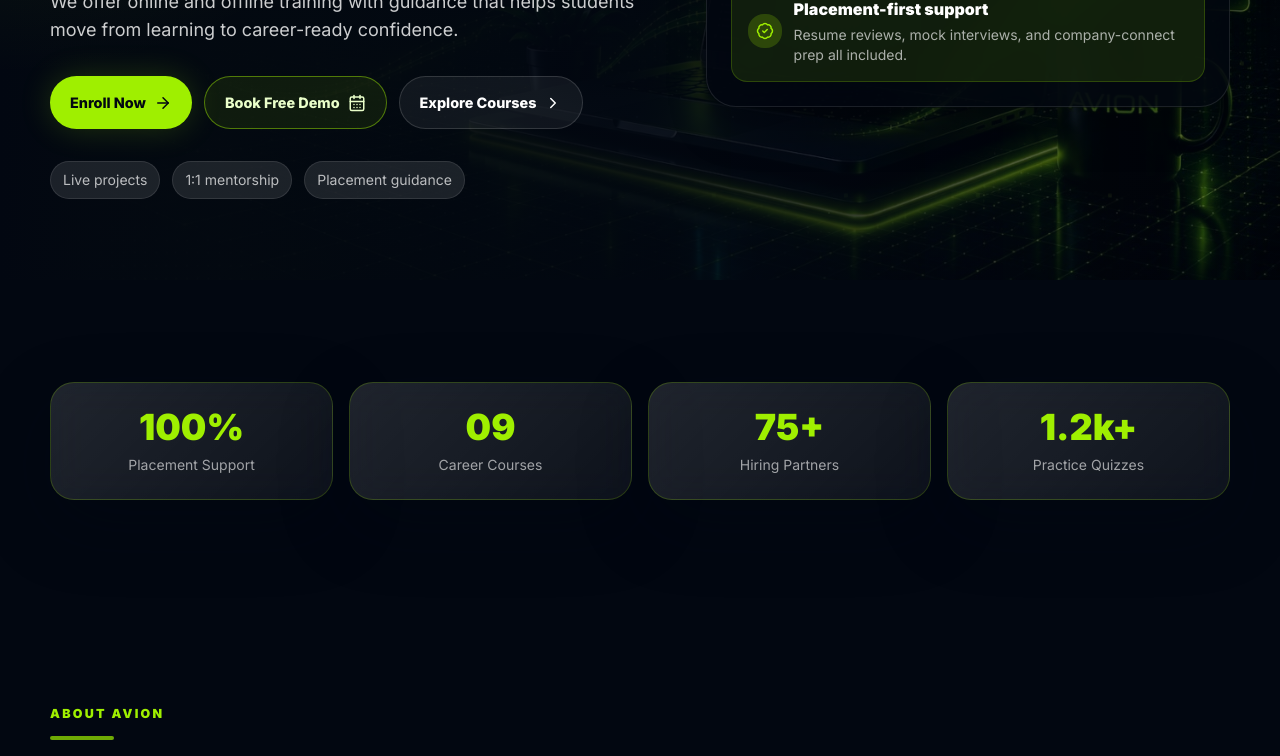
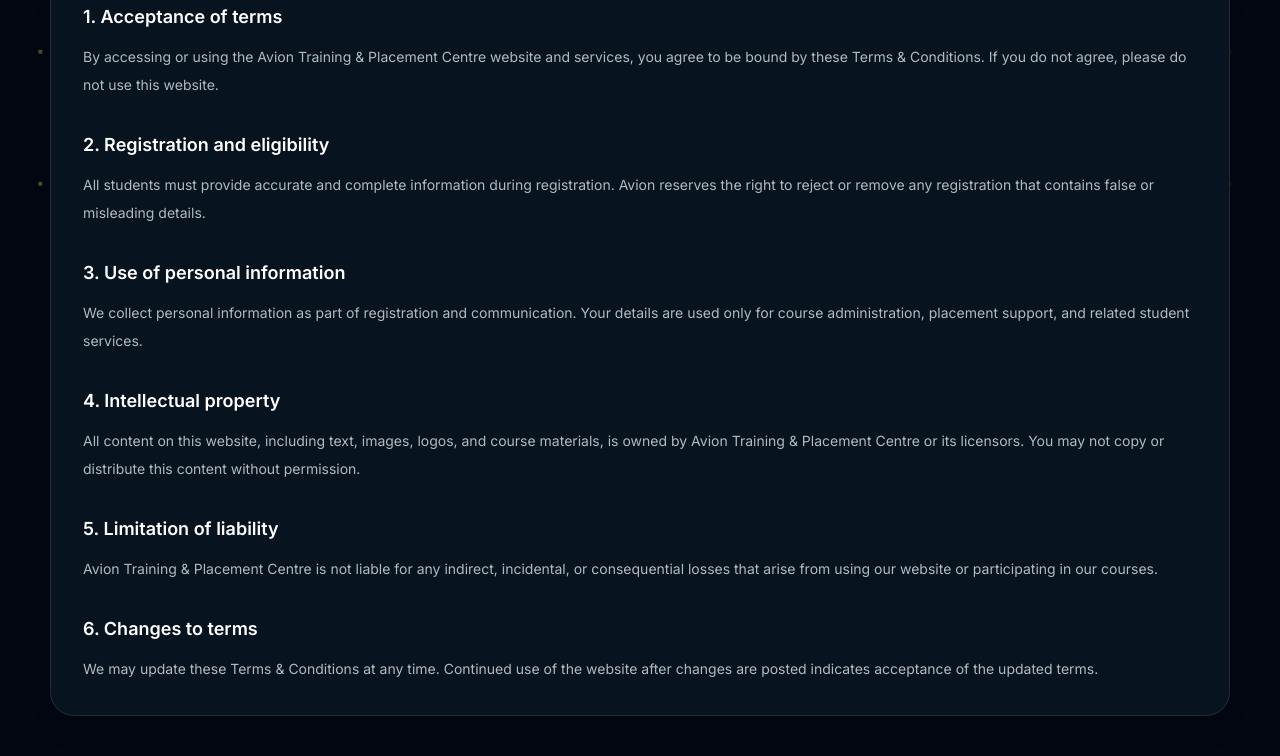
Before and after one commit to aman-khan001/avion-client, a React (Vite) app: page /terms in a window 1280 px wide. Before the commit this address led to /. Shown: the part 520-1276 px from the top of the page. Built offline with nearby package versions, Linux system fonts and the light colour scheme; no server answers.

Commit message:
SEO enhanced

```diff
--- a/src/App.jsx
+++ b/src/App.jsx
@@ -14,6 +14,7 @@
 import Register from "./pages/Register.jsx";
 import StudentDashboard from "./pages/StudentDashboard.jsx";
 import Students from "./pages/Students.jsx";
+import Terms from "./pages/Terms.jsx";
 import Team from "./pages/Team.jsx";
 
 export default function App() {
@@ -31,6 +32,7 @@
         <Route path="contact" element={<Contact />} />
         <Route path="login" element={<Login />} />
         <Route path="register" element={<Register />} />
+        <Route path="terms" element={<Terms />} />
         <Route
           path="student/dashboard"
           element={
--- a/src/components/Footer.jsx
+++ b/src/components/Footer.jsx
@@ -84,6 +84,7 @@
             <Link to="/placements">Placements</Link>
             <Link to="/gallery">Gallery</Link>
             <Link to="/contact">Contact</Link>
+            <Link to="/terms">Terms & Conditions</Link>
           </div>
         </div>
         <div>
--- a/src/pages/Register.jsx
+++ b/src/pages/Register.jsx
@@ -3,7 +3,7 @@
 import { BadgePlus } from "lucide-react";
 import { useEffect, useState } from "react";
 import { useForm } from "react-hook-form";
-import { useLocation, useNavigate } from "react-router-dom";
+import { Link, useLocation, useNavigate } from "react-router-dom";
 import { z } from "zod";
 import GlassCard from "../components/GlassCard.jsx";
 import SectionHeading from "../components/SectionHeading.jsx";
@@ -284,6 +284,13 @@
                   {error}
                 </p>
               ) : null}
+              <p className="text-sm text-white/60">
+                By submitting this form, you agree to our{" "}
+                <Link to="/terms" className="text-avion-green underline">
+                  Terms & Conditions
+                </Link>
+                .
+              </p>
               <button
                 className="btn btn-primary justify-center"
                 type="submit"
--- a/src/pages/Team.jsx
+++ b/src/pages/Team.jsx
@@ -7,10 +7,10 @@
 export default function Team() {
   return (
     <>
-    <SEO
-      title="Our Team | Avion Training & Placement Centre"
-      description="Meet the dedicated professionals behind our training programs. Our team of trainers, mentors, and coordinators are committed to helping students achieve their career goals in the tech industry."
-    />
+      <SEO
+        title="Our Team | Avion Training & Placement Centre"
+        description="Meet the dedicated professionals behind our training programs. Our team of trainers, mentors, and coordinators are committed to helping students achieve their career goals in the tech industry."
+      />
       <section className="section">
         <div className="container">
           <SectionHeading
@@ -24,7 +24,7 @@
                 <img
                   src={member.media}
                   alt={member.name}
-                  className="h-[150px] w-[100%] rounded-lg object-cover"
+                  className="h-60 w-full rounded-lg bg-[#020711] object-contain object-center"
                 />
                 <h3 className="mt-6 text-2xl font-black">{member.name}</h3>
                 <p className="text-avion-green">{member.role}</p>
--- /dev/null
+++ b/src/pages/Terms.jsx
@@ -0,0 +1,92 @@
+import SectionHeading from "../components/SectionHeading.jsx";
+import SEO from "../components/SEO.jsx";
+
+export default function Terms() {
+  return (
+    <>
+      <SEO
+        title="Terms & Conditions - Avion Training & Placement Centre"
+        description="Review the terms and conditions for using Avion Training & Placement Centre services, including course enrollments and website use."
+      />
+      <section className="section">
+        <div className="container">
+          <SectionHeading
+            eyebrow="Terms & Conditions"
+            title="Important information for students and visitors"
+            text="Please read these terms carefully before using our services or submitting your registration."
+          />
+
+          <div className="mt-8 space-y-8 rounded-3xl border border-white/10 bg-[#07131f] p-8 text-sm text-white/70 shadow-xl">
+            <div>
+              <h2 className="text-lg font-semibold text-white">
+                1. Acceptance of terms
+              </h2>
+              <p className="mt-3 leading-7">
+                By accessing or using the Avion Training & Placement Centre
+                website and services, you agree to be bound by these Terms &
+                Conditions. If you do not agree, please do not use this website.
+              </p>
+            </div>
+
+            <div>
+              <h2 className="text-lg font-semibold text-white">
+                2. Registration and eligibility
+              </h2>
+              <p className="mt-3 leading-7">
+                All students must provide accurate and complete information
+                during registration. Avion reserves the right to reject or
+                remove any registration that contains false or misleading
+                details.
+              </p>
+            </div>
+
+            <div>
+              <h2 className="text-lg font-semibold text-white">
+                3. Use of personal information
+              </h2>
+              <p className="mt-3 leading-7">
+                We collect personal information as part of registration and
+                communication. Your details are used only for course
+                administration, placement support, and related student services.
+              </p>
+            </div>
+
+            <div>
+              <h2 className="text-lg font-semibold text-white">
+                4. Intellectual property
+              </h2>
+              <p className="mt-3 leading-7">
+                All content on this website, including text, images, logos, and
+                course materials, is owned by Avion Training & Placement Centre
+                or its licensors. You may not copy or distribute this content
+                without permission.
+              </p>
+            </div>
+
+            <div>
+              <h2 className="text-lg font-semibold text-white">
+                5. Limitation of liability
+              </h2>
+              <p className="mt-3 leading-7">
+                Avion Training & Placement Centre is not liable for any
+                indirect, incidental, or consequential losses that arise from
+                using our website or participating in our courses.
+              </p>
+            </div>
+
+            <div>
+              <h2 className="text-lg font-semibold text-white">
+                6. Changes to terms
+              </h2>
+              <p className="mt-3 leading-7">
+                We may update these Terms & Conditions at any time. Continued
+                use of the website after changes are posted indicates acceptance
+                of the updated terms.
+              </p>
+            </div>
+          </div>
+        </div>
+      </section>
+    </>
+  );
+}
--- a/vite.config.js
+++ b/vite.config.js
@@ -1,15 +1,17 @@
+import { defineConfig } from "vite";
 import react from "@vitejs/plugin-react";
-import { defineConfig } from "vite";
 
 export default defineConfig({
   plugins: [react()],
+
+  base: "/",
+
+  build: {
+    outDir: "dist",
+    emptyOutDir: true,
+  },
+
   server: {
     port: 5173,
-    proxy: {
-      "/api": {
-        target: "http://localhost:5000",
-        changeOrigin: true
-      }
-    }
-  }
+  },
 });
```
